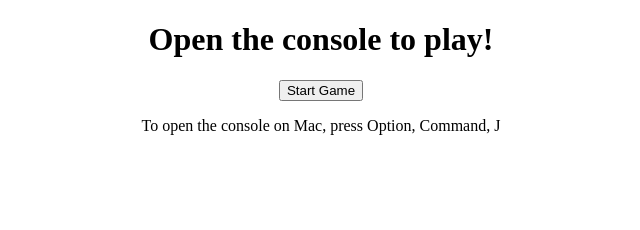
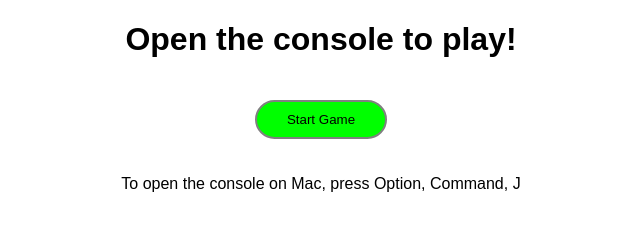
Before and after one commit to tylerthietje/rock-paper-scissors, a plain HTML site: page index.html in a window 1280 px wide. Shown: the whole page, without its empty margins (319-959 px from the left). Drawn offline with Linux system fonts and the light colour scheme.

Commit message:
Added styles to the button element.

```diff
--- a/index.html
+++ b/index.html
@@ -6,9 +6,20 @@
     <meta name="viewport" content="width=device-width, initial-scale=1.0">
     <style>
         body {
+            font-family: sans-serif;
             text-align: center;
         }
+
+        button {
+            border-radius: 50px;
+            border: 2px gray solid;
+            cursor: pointer;
+            background-color: lime;
+            padding: 10px 30px;
+            margin: 20px;
+        }
     </style>
+
     <title>Rock Paper Scissors</title>
     <script defer src="script.js"></script>
 </head>
```
